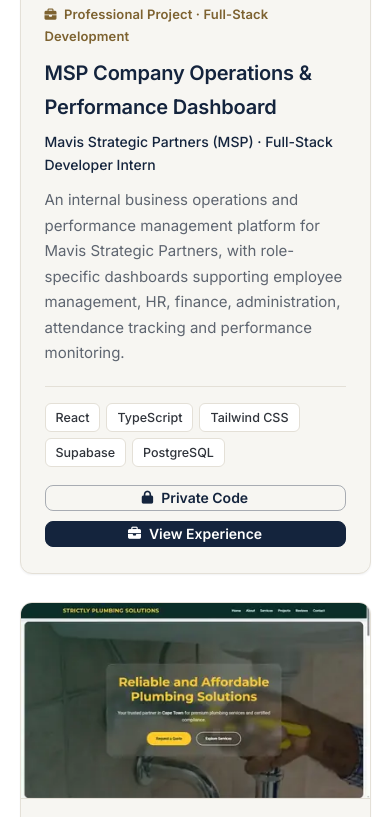
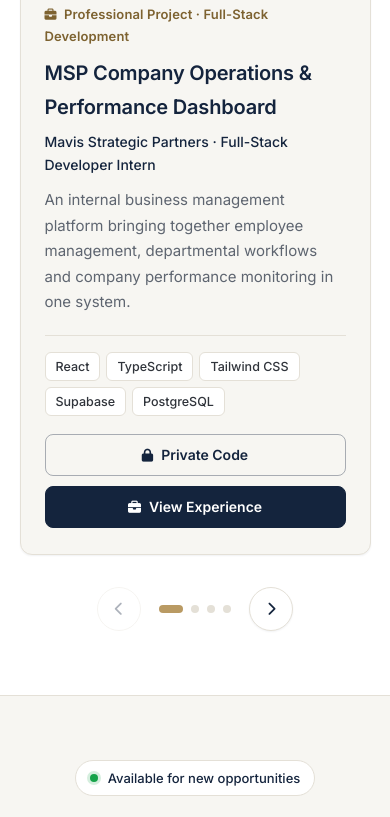
Before and after one commit to Ririesphe/Portfolio-SM, a plain HTML site: page index.html in a window 390 px wide. Shown: the part 9417-10234 px from the top of the page. Drawn offline with nearby package versions, Linux system fonts and the light colour scheme.

Commit message:
Turn Featured Projects into a carousel and add the MSP portal screenshot
- Carousel: 3 cards per view on desktop, 2 on tablet, 1 on mobile, using
  native horizontal scrolling with scroll snap (touch swipe, trackpad and
  keyboard), arrow buttons that disable at each end, and page dots
- Same project card markup and styles; no new dependencies
- MSP card: supplied portal screenshot (cropped to the page, no browser
  address bar), shorter description, organisation line updated
- Removes the placeholder image
- Stacked project buttons keep full height on narrow phones

Co-Authored-By: Claude Opus 5.5 <noreply@anthropic.com>
Claude-Session: https://claude.ai/code/session_01X85WwbS1Rgp5NCTKTvKn1m

```diff
--- a/index.html
+++ b/index.html
@@ -212,7 +212,23 @@ body.dark-mode .hero-image img,body.dark-mode .about-image img{border-color:#1E2
 
 
 /* ===== Projects ===== */
-.projects{display:grid;grid-template-columns:repeat(auto-fit,minmax(300px,1fr));gap:28px;margin-top:0}
+.projects-carousel{--per-view:3;--gap:28px;position:relative}
+.projects{display:flex;gap:var(--gap);overflow-x:auto;overscroll-behavior-x:contain;scroll-snap-type:x mandatory;scroll-padding-inline:6px;scroll-behavior:smooth;scrollbar-width:none;padding:6px 6px 28px;margin:-6px -6px 0;-webkit-overflow-scrolling:touch}
+.projects::-webkit-scrollbar{display:none}
+.projects:focus-visible{outline:2px solid var(--gold);outline-offset:4px;border-radius:var(--radius-lg)}
+.projects > .premium-card{flex:0 0 calc((100% - (var(--per-view) - 1) * var(--gap)) / var(--per-view));scroll-snap-align:start;min-width:0}
+.carousel-controls{display:flex;align-items:center;justify-content:center;gap:18px;margin-top:4px}
+.carousel-btn{display:grid;place-items:center;width:44px;height:44px;border-radius:50%;border:1px solid var(--border);background:var(--card);color:var(--heading);font-size:14px;box-shadow:var(--shadow-sm);transition:border-color .2s,background-color .2s,color .2s,opacity .2s}
+.carousel-btn:hover:not(:disabled){border-color:var(--gold);color:var(--gold-text)}
+.carousel-btn:disabled{opacity:.35;cursor:default;box-shadow:none}
+.carousel-dots{display:flex;gap:8px;align-items:center}
+.carousel-dot{width:8px;height:8px;padding:0;border-radius:999px;border:0;background:var(--border);transition:width .25s var(--ease),background-color .25s}
+.dark-mode .carousel-dot{background:rgba(247,246,242,.25)}
+.carousel-dot[aria-current="true"]{width:24px;background:var(--gold)}
+.carousel-dot:focus-visible{outline-offset:4px}
+@media(max-width:1000px){.projects-carousel{--per-view:2;--gap:20px}}
+@media(max-width:640px){.projects-carousel{--per-view:1;--gap:16px}}
+@media(prefers-reduced-motion:reduce){.projects{scroll-behavior:auto}}
 .premium-card{background:var(--card);border-radius:var(--radius-lg);border:1px solid var(--border);box-shadow:var(--shadow-sm);overflow:hidden;opacity:0;transform:translateY(24px);transition:opacity .6s var(--ease),transform .6s var(--ease),border-color .25s,box-shadow .25s;display:flex;flex-direction:column}
 #projects .premium-card{background:var(--bg)}
 .premium-card:hover{box-shadow:var(--shadow);border-color:rgba(185,154,99,.55)}
@@ -240,7 +256,6 @@ body.dark-mode .project-tech-tags span{border-color:var(--border)}
 .project-links .project-btn.is-disabled{color:var(--text-soft);border-style:dashed;cursor:default;background:transparent}
 .project-links .project-btn.is-disabled:hover{border-color:rgba(var(--primary-rgb),.35);background:transparent}
 .dark-mode .project-links .project-btn.is-disabled:hover{border-color:rgba(247,246,242,.3)}
-@media(max-width:420px){.project-links{flex-direction:column}}
 .project-links .project-btn{flex:1;justify-content:center;white-space:nowrap;height:42px;padding:0 14px;border-radius:var(--radius);font-weight:600;font-size:14px;display:inline-flex;align-items:center;gap:8px;transition:background-color .2s,color .2s,border-color .2s,transform .2s var(--ease)}
 .project-links .project-btn:first-child{background:transparent;color:var(--heading);border:1px solid rgba(var(--primary-rgb),.35)}
 .dark-mode .project-links .project-btn:first-child{border-color:rgba(247,246,242,.3)}
@@ -249,6 +264,7 @@ body.dark-mode .project-tech-tags span{border-color:var(--border)}
 .project-links .project-btn:last-child:hover{background:var(--btn-hover);border-color:var(--btn-hover);color:var(--btn-text)}
 .project-links .project-btn:active{transform:translateY(1px)}
 .project-links .project-btn i{font-size:13px}
+@media(max-width:420px){.project-links{flex-direction:column}.project-links .project-btn{flex:none}}
 
 /* ===== Contact ===== */
 .contact-section{padding:110px 10% 90px;background:var(--bg);position:relative;overflow:hidden}
@@ -342,7 +358,6 @@ footer .logo{color:#F7F6F2;border-color:var(--gold)}
   .skills-section{padding:64px 5%}
   .soft-skills-section{padding:0 5% 64px}
   .section h2{margin-bottom:32px}
-  .projects{grid-template-columns:1fr}
   .glass-form{padding:24px}
   .linkedin-cta-card{flex-wrap:wrap;text-align:left}
 }
@@ -776,19 +791,19 @@ footer .logo{color:#F7F6F2;border-color:var(--gold)}
 
     <section id="projects" class="section">
       <h2>Featured Projects</h2>
-      <div class="projects">
-        <!-- Professional project: MSP Dashboard (internal company system, so no public code or demo links) -->
+      <div class="projects-carousel">
+        <div class="projects" id="projects-track" tabindex="0" role="region" aria-roledescription="carousel" aria-label="Featured projects. Use the arrow buttons or scroll sideways to browse.">
+          <!-- Professional project: MSP Dashboard (internal company system: no public code or demo links) -->
           <div class="project-card premium-card is-professional">
             <div class="project-image">
-            <img src="images/msp-dashboard-placeholder.webp" srcset="images/msp-dashboard-placeholder-sm.webp 400w, images/msp-dashboard-placeholder.webp 800w" sizes="(max-width: 600px) 400px, 800px" alt="Placeholder image for the MSP Company Operations and Performance Dashboard, an internal company system" width="800" height="450" loading="lazy">
+              <img src="images/msp-dashboard.webp" srcset="images/msp-dashboard-sm.webp 400w, images/msp-dashboard.webp 800w, images/msp-dashboard-lg.webp 1200w" sizes="(max-width: 600px) 92vw, (max-width: 1000px) 46vw, 380px" alt="Sign-in screen of the Mavis Strategic Partners company portal" width="800" height="450" loading="lazy">
             </div>
             <div class="project-content">
               <span class="project-badge"><i class="fas fa-briefcase" aria-hidden="true"></i> Professional Project · Full-Stack Development</span>
               <h3>MSP Company Operations &amp; Performance Dashboard</h3>
-            <p class="project-meta">Mavis Strategic Partners (MSP) · Full-Stack Developer Intern</p>
-            <p>An internal business operations and performance management platform for Mavis Strategic Partners, with
-              role-specific dashboards supporting employee management, HR, finance, administration, attendance tracking
-              and performance monitoring.</p>
+              <p class="project-meta">Mavis Strategic Partners · Full-Stack Developer Intern</p>
+              <p>An internal business management platform bringing together employee management, departmental workflows and
+                company performance monitoring in one system.</p>
               <div class="project-tech-tags">
                 <span>React</span><span>TypeScript</span><span>Tailwind CSS</span><span>Supabase</span><span>PostgreSQL</span>
               </div>
@@ -857,6 +872,13 @@ footer .logo{color:#F7F6F2;border-color:var(--gold)}
                 <a href="https://smarties-ticket-system.vercel.app" target="_blank" class="project-btn" aria-label="Live Demo of Smarties Ticket System"><i class="fas fa-desktop"></i> Live Demo</a>
               </div>
             </div>
+          </div>
+        </div>
+
+        <div class="carousel-controls">
+          <button type="button" class="carousel-btn" id="projects-prev" aria-controls="projects-track" aria-label="Previous projects"><i class="fas fa-chevron-left" aria-hidden="true"></i></button>
+          <div class="carousel-dots" id="projects-dots" role="group" aria-label="Choose project page"></div>
+          <button type="button" class="carousel-btn" id="projects-next" aria-controls="projects-track" aria-label="Next projects"><i class="fas fa-chevron-right" aria-hidden="true"></i></button>
         </div>
       </div>
     </section>
--- a/script.js
+++ b/script.js
@@ -280,3 +280,83 @@ if(hamburger && navLinks){
         hamburger.setAttribute("aria-expanded", "false");
     }));
 }
+
+// =========================
+// PROJECTS CAROUSEL
+// Native horizontal scrolling (touch swipe, trackpad, keyboard) with
+// arrow buttons and page dots. Cards per view are set in CSS.
+// =========================
+(function(){
+    const track = document.getElementById("projects-track");
+    const prevBtn = document.getElementById("projects-prev");
+    const nextBtn = document.getElementById("projects-next");
+    const dotsWrap = document.getElementById("projects-dots");
+    if(!track || !prevBtn || !nextBtn || !dotsWrap) return;
+
+    const cards = Array.from(track.querySelectorAll(".premium-card"));
+    cards.forEach((card, i) => {
+        card.setAttribute("role", "group");
+        card.setAttribute("aria-roledescription", "slide");
+        card.setAttribute("aria-label", `${i + 1} of ${cards.length}`);
+    });
+
+    // Distance between the starts of two neighbouring cards
+    const step = () => cards.length > 1 ? cards[1].offsetLeft - cards[0].offsetLeft : track.clientWidth;
+    const perView = () => Math.max(1, Math.round((track.clientWidth + 1) / step()));
+    const maxScroll = () => track.scrollWidth - track.clientWidth;
+    const pageCount = () => Math.max(1, Math.ceil((cards.length - perView()) / perView()) + 1);
+
+    function currentPage(){
+        if(track.scrollLeft >= maxScroll() - 2) return pageCount() - 1;
+        return Math.round(track.scrollLeft / (step() * perView()));
+    }
+
+    function goToPage(page){
+        const target = Math.min(page * perView() * step(), maxScroll());
+        track.scrollTo({ left: target });
+    }
+
+    function renderDots(){
+        const count = pageCount();
+        dotsWrap.innerHTML = "";
+        dotsWrap.hidden = count < 2;
+        for(let i = 0; i < count; i++){
+            const dot = document.createElement("button");
+            dot.type = "button";
+            dot.className = "carousel-dot";
+            dot.setAttribute("aria-label", `Show project page ${i + 1} of ${count}`);
+            dot.addEventListener("click", () => goToPage(i));
+            dotsWrap.appendChild(dot);
+        }
+    }
+
+    function update(){
+        const atStart = track.scrollLeft <= 2;
+        const atEnd = track.scrollLeft >= maxScroll() - 2;
+        prevBtn.disabled = atStart;
+        nextBtn.disabled = atEnd;
+        const page = currentPage();
+        Array.from(dotsWrap.children).forEach((dot, i) => {
+            if(i === page) dot.setAttribute("aria-current", "true");
+            else dot.removeAttribute("aria-current");
+        });
+    }
+
+    prevBtn.addEventListener("click", () => goToPage(Math.max(0, currentPage() - 1)));
+    nextBtn.addEventListener("click", () => goToPage(Math.min(pageCount() - 1, currentPage() + 1)));
+
+    let ticking = false;
+    track.addEventListener("scroll", () => {
+        if(ticking) return;
+        ticking = true;
+        requestAnimationFrame(() => { update(); ticking = false; });
+    }, { passive: true });
+
+    let lastPages = 0;
+    function refresh(){
+        if(pageCount() !== lastPages){ renderDots(); lastPages = pageCount(); }
+        update();
+    }
+    window.addEventListener("resize", refresh);
+    refresh();
+})();
```
Also changed, not shown: images/msp-dashboard-lg.webp (added), images/msp-dashboard-placeholder-sm.webp (deleted), images/msp-dashboard-placeholder.webp (deleted), images/msp-dashboard-sm.webp (added), images/msp-dashboard.webp (added). Lines whose indentation alone changed are shown as unchanged.
